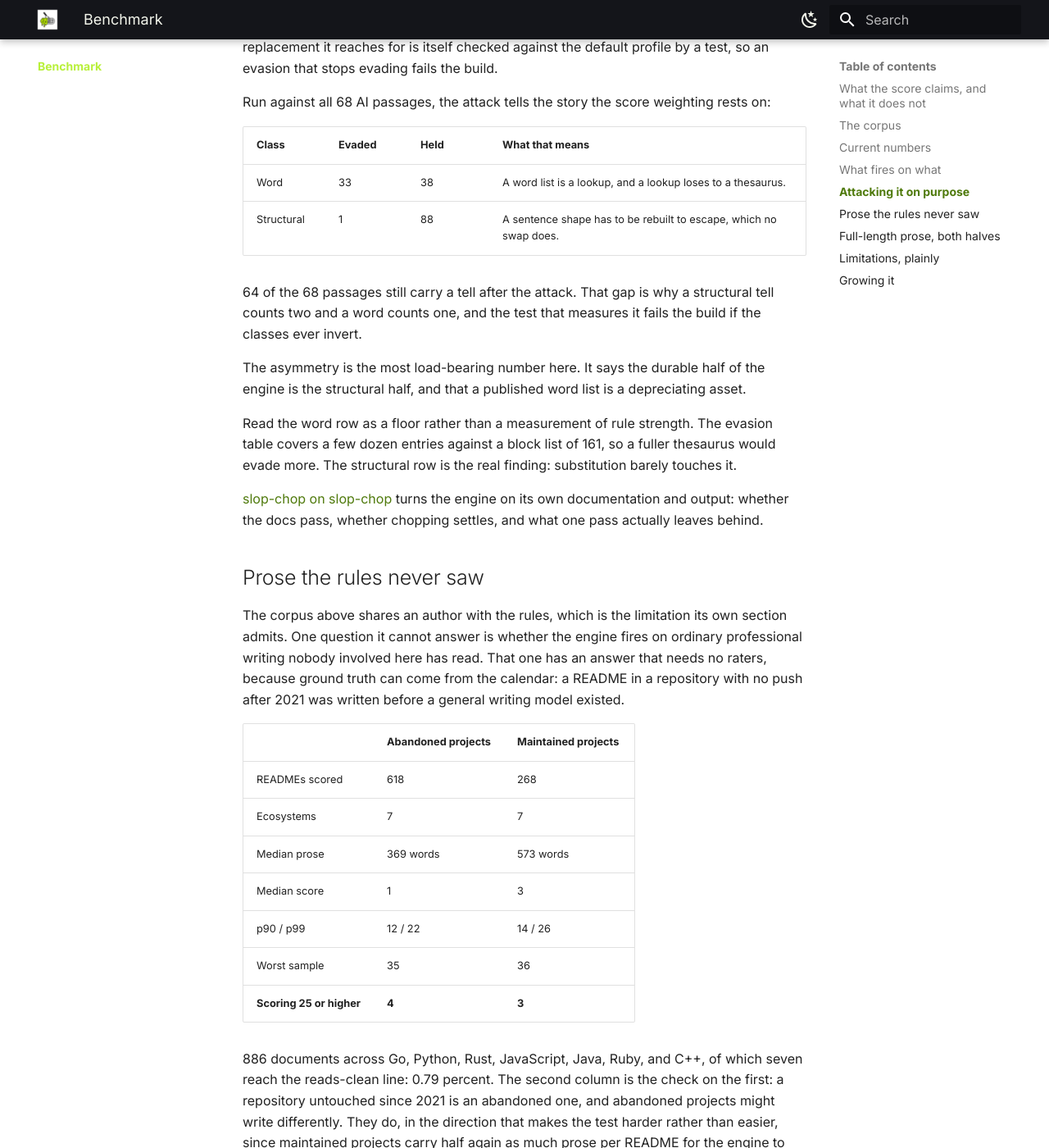
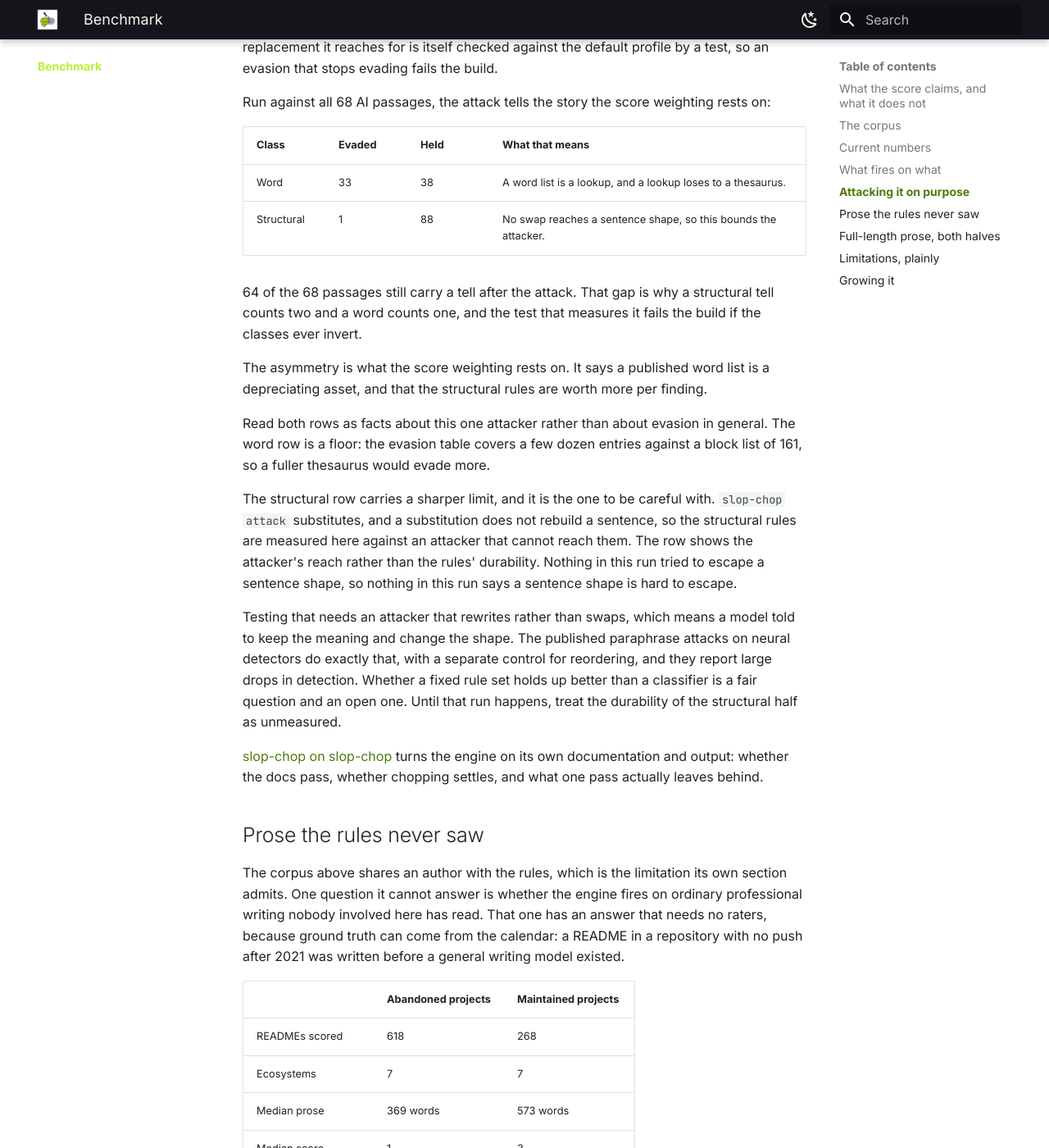
Before and after one commit to dcadolph/slop-chop, an MkDocs documentation site: the page built from docs/BENCHMARK.md, in a window 1280 px wide and 1400 px high, scrolled down 2760 px. Shown: the whole window at 82% size. Built offline with MkDocs 1.6.1 and Material for MkDocs 9.7.7, drawn with Linux system fonts in a browser that asks for light colours.

Commit message:
Say what the attack row does not measure
The structural row of the attack table was read as evidence that a sentence
shape is hard to escape. It does not say that. The attacker substitutes, and
a substitution never rebuilds a sentence, so the row bounds the attacker and
leaves the rules untested.

The weighting it justifies is unaffected: a swap defeats a word list and does
not defeat a shape, which is reason enough to count a shape twice. What is
withdrawn is the stronger claim, in the three places that made it.

Published paraphrase attacks drive reordering on purpose and report large
drops against neural detectors. Whether a fixed rule set holds up better is
open, and the docs now call the durability unmeasured rather than shown.

```diff
--- a/docs/BENCHMARK.md
+++ b/docs/BENCHMARK.md
@@ -95,18 +95,32 @@ Run against all 68 AI passages, the attack tells the story the score weighting r
 | Class      | Evaded | Held | What that means                                                    |
 |------------|--------|------|---------------------------------------------------------------------|
 | Word       | 33     | 38   | A word list is a lookup, and a lookup loses to a thesaurus.&nbsp;    |
-| Structural | 1      | 88   | A sentence shape has to be rebuilt to escape, which no swap does.   |
+| Structural | 1      | 88   | No swap reaches a sentence shape, so this bounds the attacker.&nbsp; |
 
 64 of the 68 passages still carry a tell after the attack. That gap is why a structural
 tell counts two and a word counts one, and the test that measures it fails the build if
 the classes ever invert.
 
-The asymmetry is the most load-bearing number here. It says the durable half of the
-engine is the structural half, and that a published word list is a depreciating asset.
+The asymmetry is what the score weighting rests on. It says a published word list is a
+depreciating asset, and that the structural rules are worth more per finding.
 
-Read the word row as a floor rather than a measurement of rule strength. The evasion
-table covers a few dozen entries against a block list of 161, so a fuller thesaurus would
-evade more. The structural row is the real finding: substitution barely touches it.
+Read both rows as facts about this one attacker rather than about evasion in general.
+The word row is a floor: the evasion table covers a few dozen entries against a block
+list of 161, so a fuller thesaurus would evade more.
+
+The structural row carries a sharper limit, and it is the one to be careful with.
+`slop-chop attack` substitutes, and a substitution does not rebuild a sentence, so the
+structural rules are measured here against an attacker that cannot reach them. The row
+shows the attacker's reach rather than the rules' durability. Nothing in this run tried
+to escape a sentence shape, so nothing in this run says a sentence shape is hard to
+escape.
+
+Testing that needs an attacker that rewrites rather than swaps, which means a model told
+to keep the meaning and change the shape. The published paraphrase attacks on neural
+detectors do exactly that, with a separate control for reordering, and they report large
+drops in detection. Whether a fixed rule set holds up better than a classifier is a fair
+question and an open one. Until that run happens, treat the durability of the structural
+half as unmeasured.
 
 [slop-chop on slop-chop](ITSELF.md) turns the engine on its own documentation and output:
 whether the docs pass, whether chopping settles, and what one pass actually leaves behind.
```
Also changed, not shown: README.md (+10 -7 lines), docs/ITSELF.md (+4 -3 lines).
